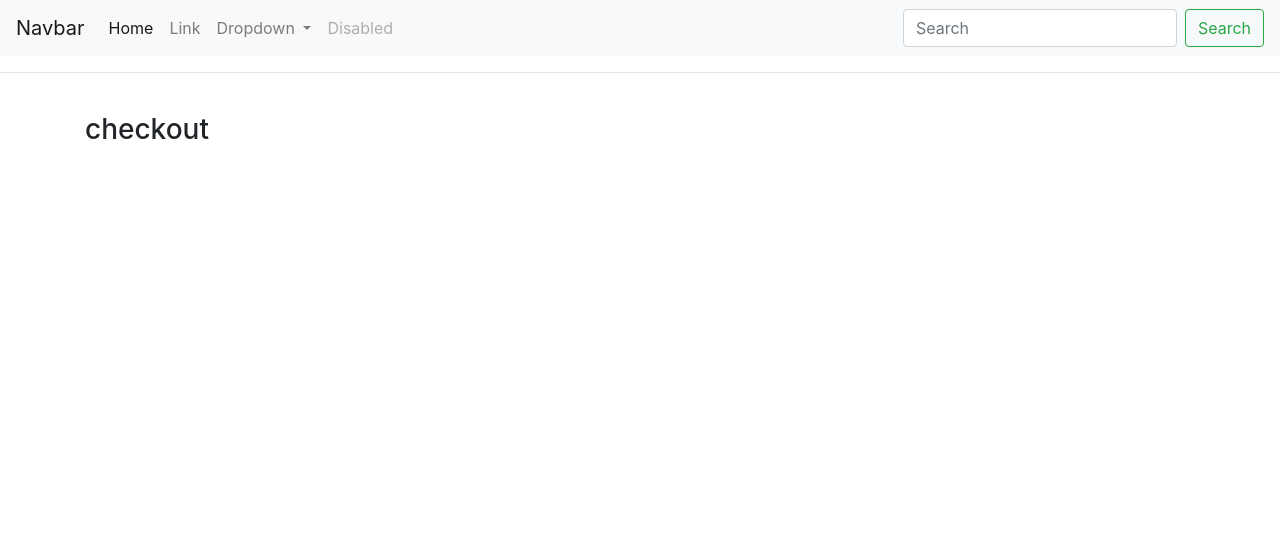
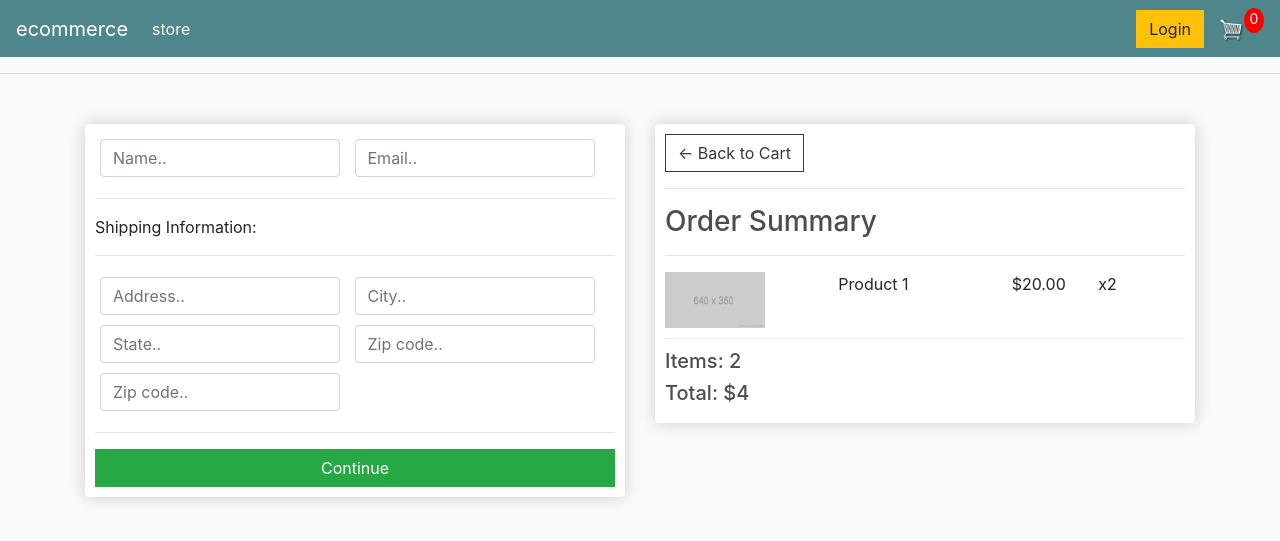
Before and after one commit to proaravinda1995/Ecommerce, a Django app: page /store/checkout/ in a window 1280 px wide. Shown: the top 541 px of the page. Run offline with Django 3.2, Linux system fonts and the light colour scheme; some libraries are stand-ins or nearby versions.

Commit message:
static pages create

```diff
--- a/ecommerce/static/css/main.css
+++ b/ecommerce/static/css/main.css
@@ -0,0 +1,99 @@
+body{
+	background-color: hsl(0, 0%, 98%);
+}
+
+h1,h2,h3,h4,h5,h6{
+	color:hsl(0, 0%, 30%);
+}
+
+.box-element{
+	box-shadow:hsl(0, 0%, 80%) 0 0 16px;
+	background-color: #fff;
+	border-radius: 4px;
+	padding: 10px;
+}
+
+.thumbnail{
+	width: 100%;
+	height: 200px;
+	-webkit-box-shadow: -1px -3px 5px -2px rgba(214,214,214,1);
+    -moz-box-shadow: -1px -3px 5px -2px rgba(214,214,214,1);
+    box-shadow: -1px -3px 5px -2px rgba(214,214,214,1);
+}
+
+.product{
+	border-radius: 0 0 4px 4px;
+}
+
+.bg-dark{
+	background-color: #4f868c!important;
+}
+
+#cart-icon{
+	width:25px;
+	display: inline-block;
+	margin-left: 15px;
+}
+
+#cart-total{
+	display: block;
+	text-align: center;
+	color:#fff;
+	background-color: red;
+	width: 20px;
+	height: 25px;
+	border-radius: 50%;
+	font-size: 14px;
+}
+
+.col-lg-4, .col-lg-6, .col-lg-8, .col-lg-12{
+	margin-top: 10px;
+}
+
+.btn{
+	border-radius: 0;
+}
+
+.row-image{
+	width: 100px;
+}
+
+.form-field{
+	width:250px;
+	display: inline-block;
+	padding: 5px;
+}
+
+.cart-row{
+	display: flex;
+    align-items: flex-stretch;
+    padding-bottom: 10px;
+    margin-bottom: 10px;
+    border-bottom: 1px solid #ececec;
+
+}
+
+.quantity{
+	display: inline-block;
+	font-weight: 700;
+	padding-right:10px;
+
+
+}
+
+.chg-quantity{
+	width: 12px;
+	cursor: pointer;
+	display: block;
+	margin-top: 5px;
+	transition:.1s;
+}
+
+.chg-quantity:hover{
+	opacity: .6;
+}
+
+
+.hidden{
+	display: none!important;
+}
--- a/ecommerce/store/templates/store/checkout.html
+++ b/ecommerce/store/templates/store/checkout.html
@@ -1,5 +1,67 @@
 {% extends 'store/main.html' %}
 {% load static %}
 {% block content %}
-     <h3>checkout</h3>
+     <div class="row">
+		<div class="col-lg-6">
+			<div class="box-element" id="form-wrapper">
+				<form id="form">
+					<div id="user-info">
+						<div class="form-field">
+							<input required class="form-control" type="text" name="name" placeholder="Name..">
+						</div>
+						<div class="form-field">
+							<input required class="form-control" type="email" name="email" placeholder="Email..">
+						</div>
+					</div>
+
+					<div id="shipping-info">
+						<hr>
+						<p>Shipping Information:</p>
+						<hr>
+						<div class="form-field">
+							<input class="form-control" type="text" name="address" placeholder="Address..">
+						</div>
+						<div class="form-field">
+							<input class="form-control" type="text" name="city" placeholder="City..">
+						</div>
+						<div class="form-field">
+							<input class="form-control" type="text" name="state" placeholder="State..">
+						</div>
+						<div class="form-field">
+							<input class="form-control" type="text" name="zipcode" placeholder="Zip code..">
+						</div>
+						<div class="form-field">
+							<input class="form-control" type="text" name="country" placeholder="Zip code..">
+						</div>
+					</div>
+
+					<hr>
+					<input id="form-button" class="btn btn-success btn-block" type="submit" value="Continue">
+				</form>
+			</div>
+
+			<br>
+			<div class="box-element hidden" id="payment-info">
+				<small>Paypal Options</small>
+			</div>
+
+		</div>
+
+		<div class="col-lg-6">
+			<div class="box-element">
+				<a  class="btn btn-outline-dark" href="{% url 'cart' %}">&#x2190; Back to Cart</a>
+				<hr>
+				<h3>Order Summary</h3>
+				<hr>
+				<div class="cart-row">
+					<div style="flex:2"><img class="row-image" src="{% static 'images/placeholder.png' %}"></div>
+					<div style="flex:2"><p>Product 1</p></div>
+					<div style="flex:1"><p>$20.00</p></div>
+					<div style="flex:1"><p>x2</p></div>
+				</div>
+				<h5>Items:   2</h5>
+				<h5>Total:   $4</h5>
+			</div>
+		</div>
+	</div>
 {% endblock content %}
--- a/ecommerce/store/templates/store/main.html
+++ b/ecommerce/store/templates/store/main.html
@@ -15,8 +15,8 @@
 </head>
 <body>
 
-    <nav class="navbar navbar-expand-lg navbar-light bg-light">
-        <a class="navbar-brand" href="#">Navbar</a>
+    <nav class="navbar navbar-expand-lg navbar-dark bg-dark">
+        <a class="navbar-brand" href="{% url 'store' %}">ecommerce</a>
         <button class="navbar-toggler" type="button" data-toggle="collapse" data-target="#navbarSupportedContent" aria-controls="navbarSupportedContent" aria-expanded="false" aria-label="Toggle navigation">
           <span class="navbar-toggler-icon"></span>
         </button>
@@ -24,30 +24,20 @@
         <div class="collapse navbar-collapse" id="navbarSupportedContent">
           <ul class="navbar-nav mr-auto">
             <li class="nav-item active">
-              <a class="nav-link" href="#">Home <span class="sr-only">(current)</span></a>
-            </li>
-            <li class="nav-item">
-              <a class="nav-link" href="#">Link</a>
-            </li>
-            <li class="nav-item dropdown">
-              <a class="nav-link dropdown-toggle" href="#" id="navbarDropdown" role="button" data-toggle="dropdown" aria-haspopup="true" aria-expanded="false">
-                Dropdown
-              </a>
-              <div class="dropdown-menu" aria-labelledby="navbarDropdown">
-                <a class="dropdown-item" href="#">Action</a>
-                <a class="dropdown-item" href="#">Another action</a>
-                <div class="dropdown-divider"></div>
-                <a class="dropdown-item" href="#">Something else here</a>
-              </div>
-            </li>
-            <li class="nav-item">
-              <a class="nav-link disabled" href="#">Disabled</a>
+              <a class="nav-link" href="{% url 'store' %}">store <span class="sr-only">(current)</span></a>
             </li>
           </ul>
-          <form class="form-inline my-2 my-lg-0">
-            <input class="form-control mr-sm-2" type="search" placeholder="Search" aria-label="Search">
-            <button class="btn btn-outline-success my-2 my-sm-0" type="submit">Search</button>
-          </form>
+
+          <div class="form-inline my-2 my-lg-0">
+            <a href="#"class="btn btn-warning">Login</a>
+
+              <a href="{% url 'cart' %}">
+                <img  id="cart-icon" src="{% static 'images/cart.png' %}">
+            </a>
+                <p id="cart-total">0</p>
+          </div>
+
+
         </div>
     </nav>
 
```
Also changed, not shown: ecommerce/store/templates/store/cart.html (+53 -1 lines), ecommerce/store/templates/store/store.html (+34 -1 lines), ecommerce/static/images/arrow-down.png (added), ecommerce/static/images/arrow-up.png (added), ecommerce/static/images/placeholder.png (added).
